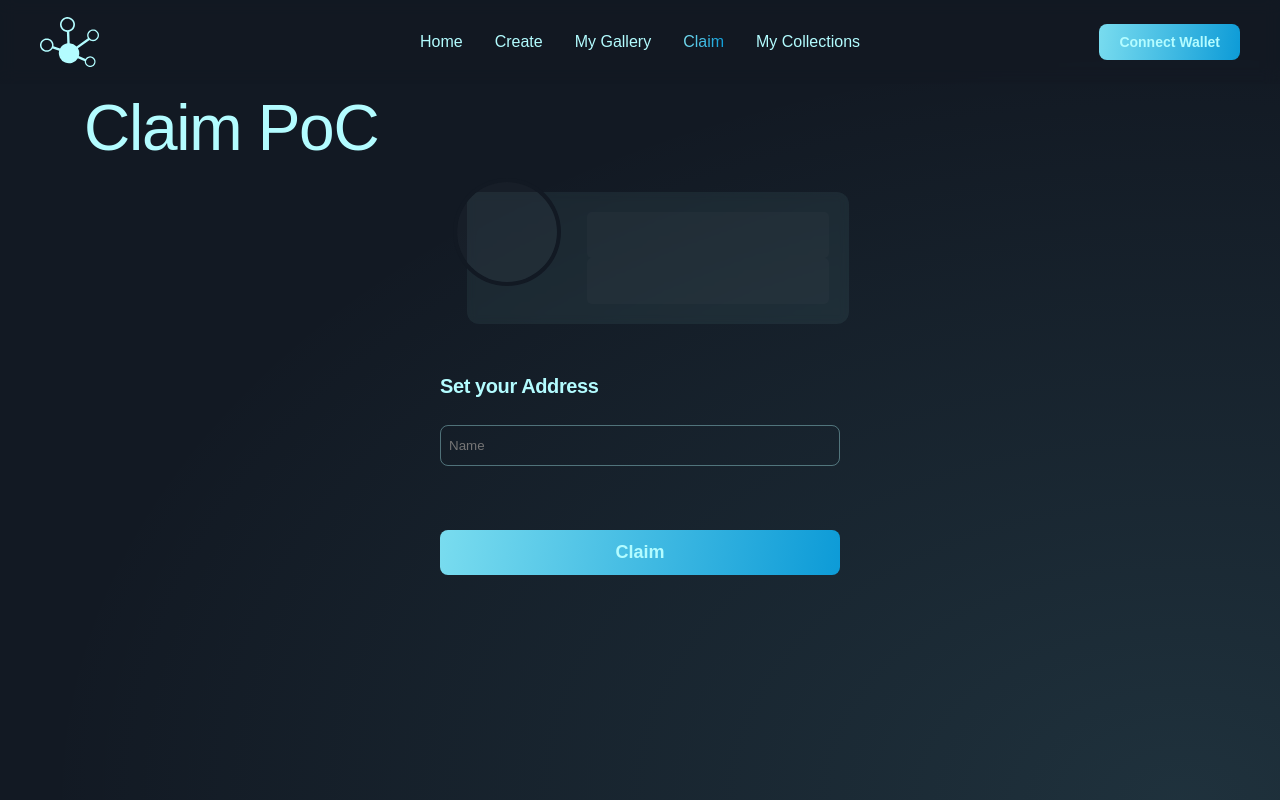
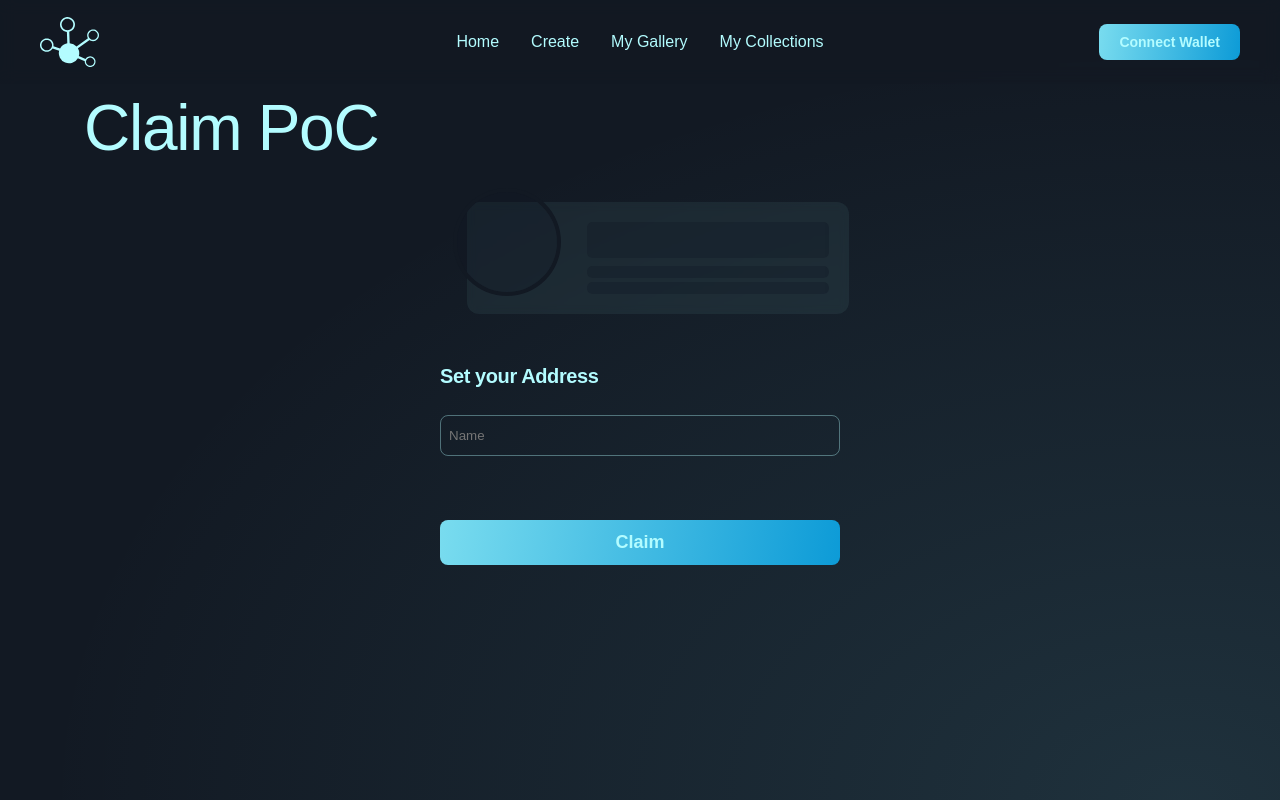
Before and after one commit to swiiny/poc-land, a Next.js app in the folder packages/frontend/: page /claim in a window 1280 px wide. Built offline with nearby package versions, Linux system fonts and the light colour scheme; a web font is replaced by a local one.

Commit message:
hide claim page from navbar

```diff
--- a/packages/frontend/components/gallery/PocItem.jsx
+++ b/packages/frontend/components/gallery/PocItem.jsx
@@ -17,7 +17,7 @@ const PocItem = ({ poc, isVisible = true, ...otherProps }) => {
       <div>
         <div className="img-container">
           {isLoading ? (
-            <Skeleton sx={{ backgroundColor: '#E7EAED10', borderRadius: '50%' }} variant="circular" animation="pulse" width="100%" height={150} />
+            <Skeleton sx={{ backgroundColor: '#12192350', borderRadius: '50%' }} variant="circular" animation="wave" width="100%" height={150} />
           ) : (
             <img src={poc.src} alt={poc.name} />
           )}
@@ -25,8 +25,9 @@ const PocItem = ({ poc, isVisible = true, ...otherProps }) => {
 
         {isLoading ? (
           <>
-            <Skeleton sx={{ backgroundColor: '#E7EAED10', borderRadius: '5px' }} variant="rectangular" animation="pulse" width="100%" height={46} />
-            <Skeleton sx={{ backgroundColor: '#E7EAED10', borderRadius: '5px' }} variant="rectangular" animation="pulse" width="100%" height={46} />
+            <Skeleton sx={{ backgroundColor: '#12192350', borderRadius: '5px' }} variant="rectangular" animation="wave" width="100%" height={36} style={{ marginBottom: '8px' }} />
+            <Skeleton sx={{ backgroundColor: '#12192350', borderRadius: '5px' }} variant="rectangular" animation="wave" width="100%" height={12} style={{ marginBottom: '4px' }} />
+            <Skeleton sx={{ backgroundColor: '#12192350', borderRadius: '5px' }} variant="rectangular" animation="wave" width="100%" height={12} />
           </>
         ) : (
           <>
--- a/packages/frontend/components/utils/Navbar.jsx
+++ b/packages/frontend/components/utils/Navbar.jsx
@@ -27,6 +27,7 @@ export const pages = [
   {
     label: 'Claim',
     url: '/claim',
+    isHidden: true,
   },
   {
     label: 'My Collections',
@@ -88,7 +89,7 @@ const Navbar = () => {
         )}
 
         <ul>
-          {pages.map((p) => (
+          {pages.filter((p) => !p.isHidden).map((p) => (
             <li>
               <Link href={p.url}>
                 <StyledLink active={pathname === p.url}>
--- a/packages/frontend/pages/_app.jsx
+++ b/packages/frontend/pages/_app.jsx
@@ -4,10 +4,6 @@ import { ThemeProvider } from 'styled-components';
 import '../styles/globals.css';
 
 const darkTheme = {
-  defaultColors: {
-    bgDark: '#161E25',
-    bgWhite: '#E7EAED',
-  },
   radius: {
     s: '3px',
     m: '5px',
```
